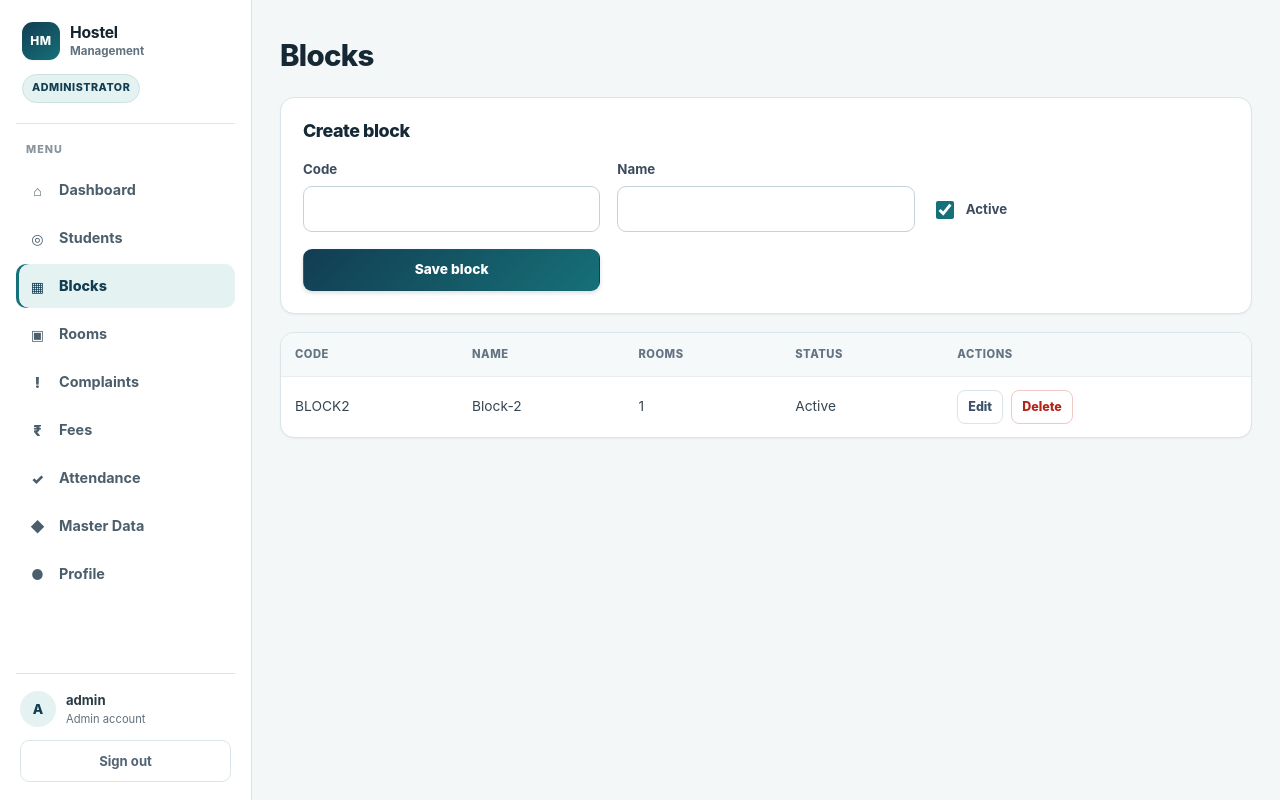
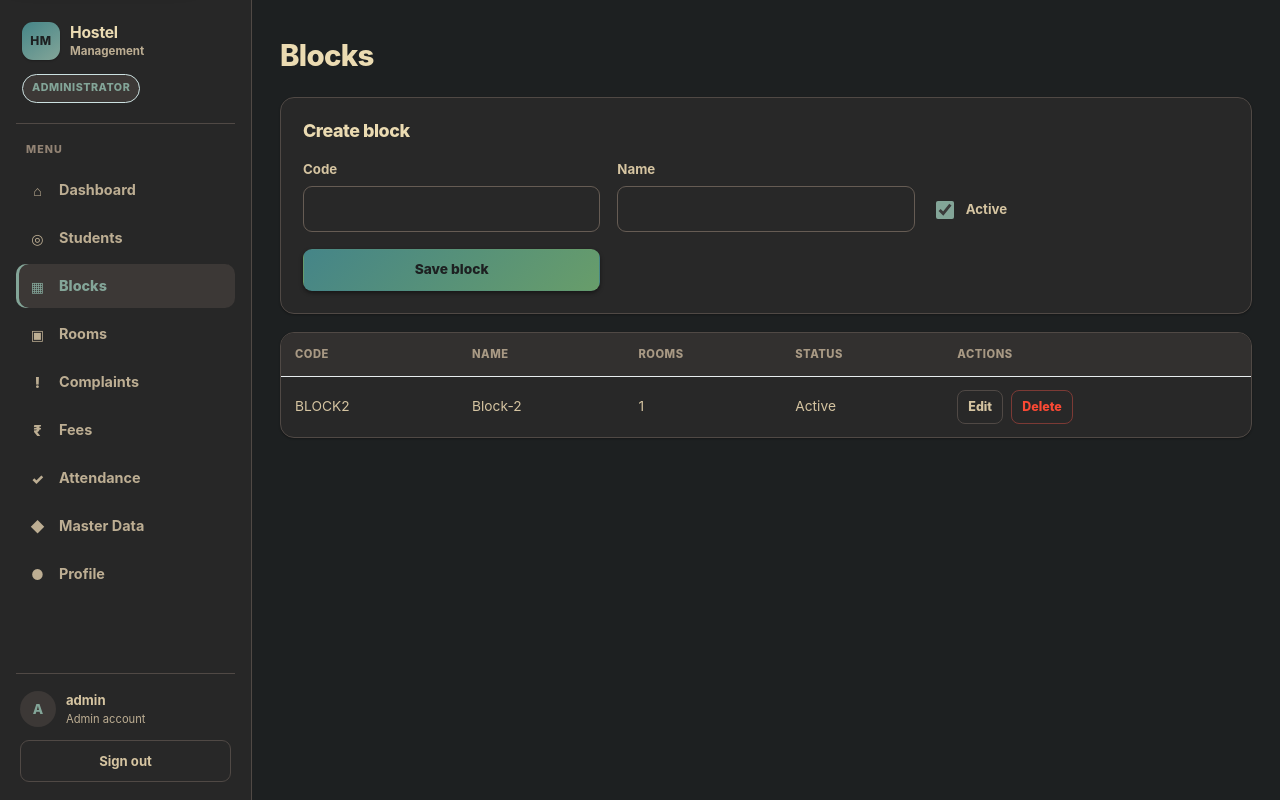
Before and after one commit to PANDATD/DES-Hostel-Mangment-, a Flask app: page /admin/blocks in a window 1280 px wide. Run offline with Flask 3, Linux system fonts and the light colour scheme; a user stored in the database is signed in.

Commit message:
ui: switch to hard dark gruvbox theme

```diff
--- a/app/static/app.css
+++ b/app/static/app.css
@@ -1,26 +1,26 @@
 :root {
-  color-scheme: light;
-  --bg: #f4f7f8;
-  --surface: #ffffff;
-  --surface-soft: #f8fafb;
-  --surface-muted: #eef3f5;
-  --text: #14232e;
-  --text-soft: #61727f;
-  --text-faint: #87949e;
-  --border: #dbe4e8;
-  --border-strong: #c6d2d9;
-  --brand: #123d52;
-  --brand-2: #167078;
-  --brand-3: #e5f2f2;
-  --success: #16734a;
-  --success-soft: #e9f7ef;
-  --danger: #b42318;
-  --danger-soft: #fdf0ef;
-  --warning: #946200;
-  --warning-soft: #fff6df;
-  --shadow-sm: 0 1px 2px rgba(18, 35, 46, .05);
-  --shadow: 0 8px 28px rgba(18, 35, 46, .07);
-  --shadow-lg: 0 18px 50px rgba(18, 35, 46, .12);
+  color-scheme: dark;
+  --bg: #1d2021;
+  --surface: #282828;
+  --surface-soft: #32302f;
+  --surface-muted: #3c3836;
+  --text: #ebdbb2;
+  --text-soft: #bdae93;
+  --text-faint: #928374;
+  --border: #504945;
+  --border-strong: #665c54;
+  --brand: #458588;
+  --brand-2: #83a598;
+  --brand-3: #3c3836;
+  --success: #b8bb26;
+  --success-soft: #3b3f25;
+  --danger: #fb4934;
+  --danger-soft: #3c2423;
+  --warning: #fabd2f;
+  --warning-soft: #3d3420;
+  --shadow-sm: 0 1px 2px rgba(0, 0, 0, .28);
+  --shadow: 0 8px 28px rgba(0, 0, 0, .34);
+  --shadow-lg: 0 18px 50px rgba(0, 0, 0, .48);
   --radius-sm: 9px;
   --radius: 14px;
   --radius-lg: 20px;
@@ -45,13 +45,13 @@ button, a, input, select, textarea, summary { -webkit-tap-highlight-color: trans
 button, a { touch-action: manipulation; }
 a { color: var(--brand-2); }
 a:hover { color: var(--brand); }
-::selection { background: #cfe7e8; color: var(--text); }
-:focus-visible { outline: 3px solid rgba(22, 112, 120, .28); outline-offset: 2px; }
+::selection { background: #504945; color: var(--text); }
+:focus-visible { outline: 3px solid rgba(131, 165, 152, .35); outline-offset: 2px; }
 
 .skip-link {
   position: fixed; z-index: 9999; left: 12px; top: -80px;
   padding: 10px 14px; border-radius: 9px;
-  background: var(--brand); color: #fff; text-decoration: none;
+  background: var(--brand); color: #1d2021; text-decoration: none;
   box-shadow: var(--shadow);
 }
 .skip-link:focus { top: 12px; }
@@ -61,8 +61,8 @@ a:hover { color: var(--brand); }
 .brand:hover { color: var(--text); }
 .brand-mark {
   width: 38px; height: 38px; flex: 0 0 38px; display: grid; place-items: center;
-  border-radius: 11px; background: linear-gradient(145deg, var(--brand), var(--brand-2));
-  color: #fff; font-size: .75rem; font-weight: 850; letter-spacing: .04em;
+  border-radius: 11px; background: linear-gradient(145deg, #458588, #83a598);
+  color: #1d2021; font-size: .75rem; font-weight: 850; letter-spacing: .04em;
   box-shadow: var(--shadow-sm);
 }
 .brand-text { display: grid; line-height: 1.05; }
@@ -73,7 +73,7 @@ a:hover { color: var(--brand); }
 .sidebar {
   position: fixed; inset: 0 auto 0 0; z-index: 40; width: var(--sidebar);
   display: flex; flex-direction: column; padding: 22px 16px 16px;
-  overflow-y: auto; background: rgba(255,255,255,.98); border-right: 1px solid var(--border);
+  overflow-y: auto; background: rgba(40,40,40,.98); border-right: 1px solid var(--border);
 }
 .sidebar-head { display: grid; gap: 14px; padding: 0 6px 20px; border-bottom: 1px solid var(--border); }
 .role-pill {
@@ -88,10 +88,10 @@ a:hover { color: var(--brand); }
 }
 .nav-link {
   min-height: 44px; display: flex; align-items: center; gap: 11px; padding: 9px 11px;
-  border-radius: 10px; color: #4b5e6b; text-decoration: none; font-size: .9rem; font-weight: 650;
+  border-radius: 10px; color: #bdae93; text-decoration: none; font-size: .9rem; font-weight: 650;
   transition: background-color .16s ease, color .16s ease, transform .16s ease;
 }
-.nav-link:hover { background: #f0f7f7; color: var(--brand); }
+.nav-link:hover { background: #3c3836; color: var(--brand); }
 .nav-link.active {
   background: var(--brand-3); color: var(--brand); font-weight: 780;
   box-shadow: inset 3px 0 0 var(--brand-2);
@@ -104,13 +104,13 @@ a:hover { color: var(--brand); }
   border-radius: 50%; background: var(--brand-3); color: var(--brand); font-size: .85rem; font-weight: 850;
 }
 .account-summary div { min-width: 0; display: grid; }
-.account-summary strong { overflow: hidden; color: #2b3c47; font-size: .82rem; text-overflow: ellipsis; white-space: nowrap; }
+.account-summary strong { overflow: hidden; color: #d5c4a1; font-size: .82rem; text-overflow: ellipsis; white-space: nowrap; }
 .account-summary small { color: var(--text-soft); font-size: .7rem; }
 .logout-button {
   width: 100%; min-height: 42px; border: 1px solid var(--border); border-radius: 9px;
-  background: #fff; color: #526476; cursor: pointer; font-size: .82rem; font-weight: 750;
+  background: var(--surface); color: #526476; cursor: pointer; font-size: .82rem; font-weight: 750;
 }
-.logout-button:hover { border-color: #efc4c1; background: var(--danger-soft); color: var(--danger); }
+.logout-button:hover { border-color: #7c3a35; background: var(--danger-soft); color: var(--danger); }
 
 .main-content { min-height: 100vh; margin-left: var(--sidebar); }
 .content-inner { width: min(1240px, calc(100% - 56px)); margin: 0 auto; padding: 38px 0 56px; }
@@ -119,7 +119,7 @@ a:hover { color: var(--brand); }
 /* Guest */
 .guest {
   min-height: 100vh;
-  background: radial-gradient(circle at 12% 0, #e4f2f3 0, transparent 34%), var(--bg);
+  background: radial-gradient(circle at 12% 0, #32302f 0, transparent 34%), var(--bg);
 }
 .guest-header { height: 74px; display: flex; align-items: center; width: min(1120px, calc(100% - 40px)); margin: 0 auto; }
 .guest-main { width: min(1120px, calc(100% - 40px)); margin: 0 auto; padding: 24px 0 60px; }
@@ -127,12 +127,12 @@ a:hover { color: var(--brand); }
 .auth-card h1 { margin-bottom: 6px; }
 .auth-card > .muted { margin-top: 0; }
 .auth-card form { display: grid; gap: 16px; margin-top: 24px; }
-.auth-card form label { display: grid; gap: 7px; color: #394b5d; font-size: .86rem; font-weight: 720; }
+.auth-card form label { display: grid; gap: 7px; color: #d5c4a1; font-size: .86rem; font-weight: 720; }
 .auth-card .primary { width: 100%; }
 .auth-card > p:last-child { margin: 20px 0 0; text-align: center; font-size: .9rem; }
 
 /* Typography */
-h1, h2, h3 { color: #152934; line-height: 1.18; letter-spacing: -.025em; }
+h1, h2, h3 { color: #ebdbb2; line-height: 1.18; letter-spacing: -.025em; }
 h1 { margin: 0 0 24px; font-size: clamp(1.7rem, 2.3vw, 2.2rem); font-weight: 820; }
 h2 { margin: 0 0 18px; font-size: 1.12rem; font-weight: 790; }
 h3 { margin: 18px 0 10px; font-size: .98rem; }
@@ -154,7 +154,7 @@ p { margin-top: 0; }
   border-radius: var(--radius); background: var(--surface); box-shadow: var(--shadow-sm);
 }
 .card:last-child { margin-bottom: 0; }
-.card:hover { border-color: #d3dfe4; }
+.card:hover { border-color: #665c54; }
 .dashboard-intro {
   display: flex; align-items: flex-end; justify-content: space-between; gap: 24px;
   margin-bottom: 22px;
@@ -188,17 +188,17 @@ p { margin-top: 0; }
 /* Forms */
 .form-grid { display: grid; grid-template-columns: repeat(auto-fit, minmax(230px, 1fr)); gap: 17px; align-items: end; }
 .form-grid.compact { margin-top: 18px; padding-top: 18px; border-top: 1px dashed var(--border); }
-.form-grid label { display: flex; flex-direction: column; gap: 7px; color: #3b4c5e; font-size: .83rem; font-weight: 720; }
+.form-grid label { display: flex; flex-direction: column; gap: 7px; color: #d5c4a1; font-size: .83rem; font-weight: 720; }
 .wide { grid-column: 1 / -1; }
 input, select, textarea {
   width: 100%; min-height: 44px; padding: 10px 12px; border: 1px solid var(--border-strong);
-  border-radius: var(--radius-sm); outline: none; background: #fff; color: var(--text);
+  border-radius: var(--radius-sm); outline: none; background: var(--surface); color: var(--text);
   font-size: .94rem; transition: border-color .15s ease, box-shadow .15s ease, background-color .15s ease;
 }
 textarea { min-height: 104px; resize: vertical; line-height: 1.5; }
 input:hover, select:hover, textarea:hover { border-color: #aebdc7; }
-input:focus, select:focus, textarea:focus { border-color: #3c8589; box-shadow: 0 0 0 3px rgba(22, 112, 120, .13); }
-input:disabled, select:disabled, textarea:disabled { background: #f1f4f7; color: #7b8794; cursor: not-allowed; }
+input:focus, select:focus, textarea:focus { border-color: #3c8589; box-shadow: 0 0 0 3px rgba(131, 165, 152, .16); }
+input:disabled, select:disabled, textarea:disabled { background: #3c3836; color: #7b8794; cursor: not-allowed; }
 input[type="checkbox"], input[type="radio"] { width: 18px; min-height: 18px; accent-color: var(--brand-2); }
 .checkbox-label { min-height: 44px; flex-direction: row !important; align-items: center; justify-content: flex-start; gap: 9px !important; }
 button, input[type="submit"] { cursor: pointer; }
@@ -209,13 +209,13 @@ button, input[type="submit"] { cursor: pointer; }
   transition: transform .12s ease, background-color .15s ease, border-color .15s ease, box-shadow .15s ease;
 }
 .primary {
-  background: linear-gradient(135deg, var(--brand), var(--brand-2)); color: #fff;
-  box-shadow: 0 2px 4px rgba(14, 52, 65, .16);
+  background: linear-gradient(135deg, #458588, #689d6a); color: #1d2021;
+  box-shadow: 0 2px 4px rgba(0, 0, 0, .45);
 }
-.primary:hover { background: linear-gradient(135deg, #0e3144, #155d63); color: #fff; box-shadow: 0 5px 14px rgba(14, 52, 65, .15); }
-.secondary { border-color: var(--border); background: #fff; color: #3c5268; }
-.secondary:hover { border-color: #b9c7d4; background: #f0f7f7; color: var(--brand); }
-.danger { background: #fff; border-color: #efc8c4; color: var(--danger); }
+.primary:hover { background: linear-gradient(135deg, #1d2021, #458588); color: #1d2021; box-shadow: 0 5px 14px rgba(0, 0, 0, .5); }
+.secondary { border-color: var(--border); background: var(--surface); color: #d5c4a1; }
+.secondary:hover { border-color: #7c6f64; background: #3c3836; color: var(--brand); }
+.danger { background: var(--surface); border-color: #7c3a35; color: var(--danger); }
 .danger:hover { background: var(--danger-soft); }
 .primary:active, .secondary:active, .danger:active { transform: translateY(1px); }
 .small { min-height: 34px; padding: 6px 10px; border-radius: 8px; font-size: .78rem; }
@@ -234,41 +234,41 @@ button, input[type="submit"] { cursor: pointer; }
 table { width: 100%; border-collapse: separate; border-spacing: 0; font-size: .86rem; }
 th, td { padding: 13px 14px; border-bottom: 1px solid #e8edef; text-align: left; vertical-align: middle; }
 th {
-  background: #f6f9fa; color: #647482; font-size: .7rem; font-weight: 800;
+  background: #32302f; color: #a89984; font-size: .7rem; font-weight: 800;
   letter-spacing: .045em; text-transform: uppercase; white-space: nowrap;
 }
 tbody tr:last-child td { border-bottom: 0; }
-tbody tr:hover td { background: #fbfdfd; }
-td { color: #344654; }
+tbody tr:hover td { background: #2d2d2d; }
+td { color: #d5c4a1; }
 .table-wrap th { position: sticky; top: 0; z-index: 1; }
 
 /* Status / feedback */
 .badge {
   display: inline-flex; align-items: center; min-height: 28px; padding: 4px 9px;
-  border-radius: 999px; background: #eef2f5; color: #536474; font-size: .7rem;
+  border-radius: 999px; background: #3c3836; color: #bdae93; font-size: .7rem;
   font-weight: 800; letter-spacing: .02em; white-space: nowrap;
 }
 .status-open, .status-pending, .status-unpaid, .status-partial { background: var(--warning-soft); color: var(--warning); }
-.status-in-progress { background: #eaf4f5; color: #24636a; }
+.status-in-progress { background: #323c3d; color: #83a598; }
 .status-resolved, .status-paid { background: var(--success-soft); color: var(--success); }
 .flash {
   margin-bottom: 18px; padding: 13px 15px; border: 1px solid transparent;
   border-radius: 10px; font-size: .88rem; font-weight: 620;
 }
-.flash.success { border-color: #c8ead8; background: var(--success-soft); color: #12633e; }
-.flash.error, .flash.danger { border-color: #f1d0cd; background: var(--danger-soft); color: #8f1d14; }
-.flash.warning { border-color: #f1df9e; background: var(--warning-soft); color: #78520a; }
+.flash.success { border-color: #59651f; background: var(--success-soft); color: #b8bb26; }
+.flash.error, .flash.danger { border-color: #7c3a35; background: var(--danger-soft); color: #fb4934; }
+.flash.warning { border-color: #80651a; background: var(--warning-soft); color: #fabd2f; }
 .warning { background: var(--warning-soft); }
 
 /* Disclosure / attendance */
 details.card { padding: 0; overflow: hidden; }
 details.card > summary {
   min-height: 60px; display: flex; align-items: center; padding: 16px 22px;
-  cursor: pointer; color: #26394c; font-size: .95rem; font-weight: 800;
+  cursor: pointer; color: #ebdbb2; font-size: .95rem; font-weight: 800;
   list-style: none; user-select: none;
 }
 details.card > summary::-webkit-details-marker { display: none; }
-details.card > summary::after { content: "+"; margin-left: auto; color: #708092; font-size: 1.25rem; font-weight: 500; }
+details.card > summary::after { content: "+"; margin-left: auto; color: #a89984; font-size: 1.25rem; font-weight: 500; }
 details.card[open] > summary::after { content: "−"; }
 details.card[open] > summary { border-bottom: 1px solid var(--border); }
 details.card > form { padding: 22px; }
@@ -287,7 +287,7 @@ details.card > form { padding: 22px; }
     position: fixed; inset: 0 0 auto 0; z-index: 35; height: calc(64px + env(safe-area-inset-top));
     display: flex; align-items: center; justify-content: space-between;
     padding: env(safe-area-inset-top) 18px 0; border-bottom: 1px solid var(--border);
-    background: rgba(255,255,255,.98);
+    background: rgba(40,40,40,.98);
   }
   .mobile-header .brand-mark { width: 34px; height: 34px; flex-basis: 34px; }
   .menu-toggle {
@@ -301,13 +301,13 @@ details.card > form { padding: 22px; }
   .nav-open .menu-toggle span:nth-child(3) { transform: translateY(-6px) rotate(-45deg); }
   .sidebar {
     width: min(84vw, 292px); padding: calc(20px + env(safe-area-inset-top)) 16px 16px;
-    transform: translateX(-105%); box-shadow: 18px 0 45px rgba(17, 36, 55, .12);
+    transform: translateX(-105%); box-shadow: 18px 0 45px rgba(0, 0, 0, .55);
     transition: transform .22s ease;
   }
   .nav-open .sidebar { transform: translateX(0); }
   .sidebar-backdrop {
     position: fixed; inset: calc(64px + env(safe-area-inset-top)) 0 0; z-index: 30;
-    display: block; background: rgba(13, 27, 40, .38); opacity: 0; pointer-events: none;
+    display: block; background: rgba(0, 0, 0, .65); opacity: 0; pointer-events: none;
     transition: opacity .22s ease;
   }
   .nav-open .sidebar-backdrop { opacity: 1; pointer-events: auto; }
@@ -371,3 +371,27 @@ details.card > form { padding: 22px; }
   margin: -1px !important; overflow: hidden !important; clip: rect(0, 0, 0, 0) !important;
   white-space: nowrap !important; border: 0 !important;
 }
+
+/* Gruvbox hard-dark overrides */
+body { background: var(--bg); }
+.sidebar, .mobile-header { background: rgba(40, 40, 40, .98); }
+.guest { background: radial-gradient(circle at 12% 0, #32302f 0, transparent 34%), var(--bg); }
+.brand-mark { color: #1d2021; }
+.role-pill { background: #3c3836; color: #83a598; }
+.nav-link:hover { background: #3c3836; color: #83a598; }
+.nav-link.active { background: #3c3836; color: #83a598; box-shadow: inset 3px 0 0 #83a598; }
+.logout-button, .secondary { background: #282828; color: #d5c4a1; }
+.logout-button:hover { background: #3c2423; color: #fb4934; }
+input, select, textarea { background: #282828; color: #ebdbb2; }
+input:hover, select:hover, textarea:hover { border-color: #7c6f64; }
+input:disabled, select:disabled, textarea:disabled { background: #3c3836; color: #928374; }
+table th { background: #32302f; color: #a89984; }
+tbody tr:hover td { background: #2d2d2d; }
+.three > div { background: #32302f; border-color: #504945; color: #bdae93; }
+.card:hover { border-color: #665c54; }
+.account-avatar { background: #3c3836; color: #83a598; }
+.quick-actions .secondary:hover { background: #3c3836; color: #83a598; }
+.menu-toggle:hover { background: #3c3836; }
+.flash.success { background: #3b3f25; color: #b8bb26; }
+.flash.error, .flash.danger { background: #3c2423; color: #fb4934; }
+.flash.warning { background: #3d3420; color: #fabd2f; }
```
